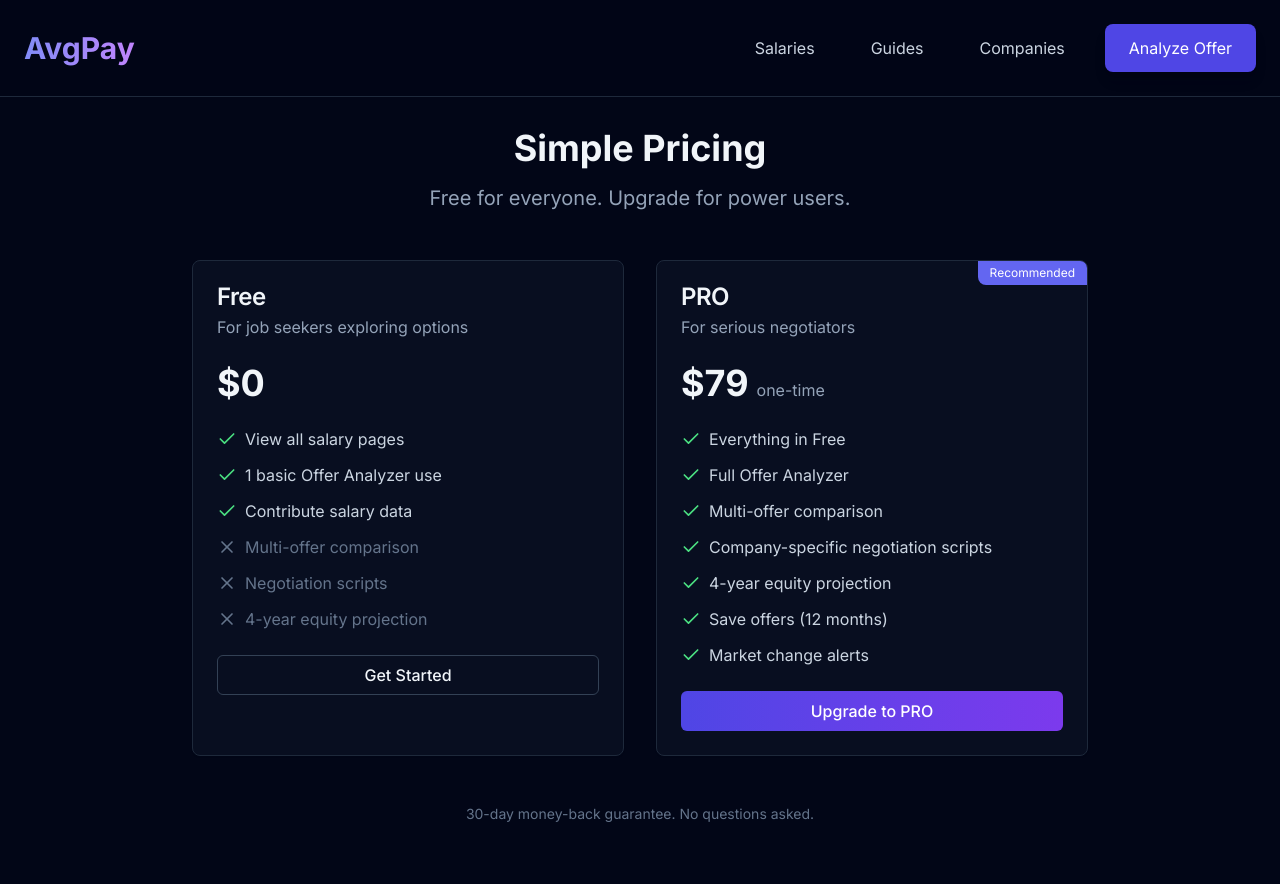
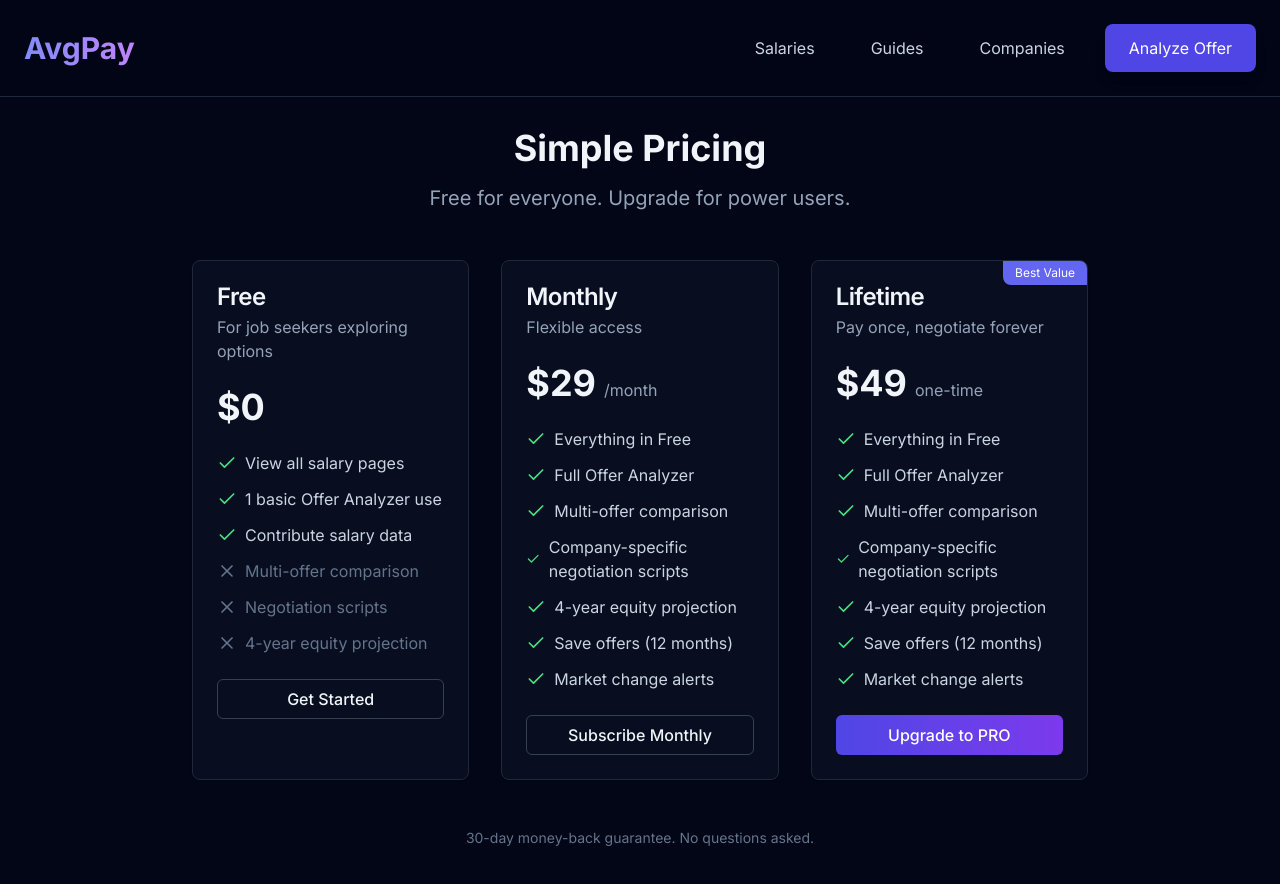
Before and after one commit to wesslabgroup-creator/avgpay-rebuild, a Next.js app: page /pricing in a window 1280 px wide. Shown: the top 884 px of the page. Built offline with nearby package versions, Linux system fonts and the light colour scheme.

Commit message:
Fix pricing:  lifetime /  monthly tiers

```diff
--- a/src/app/pricing/page.tsx
+++ b/src/app/pricing/page.tsx
@@ -21,7 +21,8 @@ export default function PricingPage() {
             </p>
           </div>
 
-          <div className="grid md:grid-cols-2 gap-8">
+          <div className="grid md:grid-cols-3 gap-8">
+            {/* Free Tier */}
             <Card className="border-slate-700 bg-slate-900">
               <CardHeader>
                 <CardTitle className="text-2xl text-slate-100">Free</CardTitle>
@@ -59,17 +60,63 @@ export default function PricingPage() {
               </CardContent>
             </Card>
 
-            <Card className="border-indigo-500 relative overflow-hidden bg-slate-900">
-              <div className="absolute top-0 right-0 bg-indigo-500 text-white text-xs px-3 py-1 rounded-bl-lg">
-                Recommended
-              </div>
+            {/* Monthly Tier */}
+            <Card className="border-slate-700 bg-slate-900">
               <CardHeader>
-                <CardTitle className="text-2xl text-slate-100">PRO</CardTitle>
-                <p className="text-slate-400">For serious negotiators</p>
+                <CardTitle className="text-2xl text-slate-100">Monthly</CardTitle>
+                <p className="text-slate-400">Flexible access</p>
               </CardHeader>
               <CardContent className="space-y-6">
                 <div className="flex items-baseline gap-2">
-                  <span className="text-4xl font-bold text-slate-100">$79</span>
+                  <span className="text-4xl font-bold text-slate-100">$29</span>
+                  <span className="text-slate-400">/month</span>
+                </div>
+                <ul className="space-y-3">
+                  <li className="flex items-center gap-2 text-slate-300">
+                    <Check className="w-5 h-5 text-green-400" />
+                    <span>Everything in Free</span>
+                  </li>
+                  <li className="flex items-center gap-2 text-slate-300">
+                    <Check className="w-5 h-5 text-green-400" />
+                    <span>Full Offer Analyzer</span>
+                  </li>
+                  <li className="flex items-center gap-2 text-slate-300">
+                    <Check className="w-5 h-5 text-green-400" />
+                    <span>Multi-offer comparison</span>
+                  </li>
+                  <li className="flex items-center gap-2 text-slate-300">
+                    <Check className="w-5 h-5 text-green-400" />
+                    <span>Company-specific negotiation scripts</span>
+                  </li>
+                  <li className="flex items-center gap-2 text-slate-300">
+                    <Check className="w-5 h-5 text-green-400" />
+                    <span>4-year equity projection</span>
+                  </li>
+                  <li className="flex items-center gap-2 text-slate-300">
+                    <Check className="w-5 h-5 text-green-400" />
+                    <span>Save offers (12 months)</span>
+                  </li>
+                  <li className="flex items-center gap-2 text-slate-300">
+                    <Check className="w-5 h-5 text-green-400" />
+                    <span>Market change alerts</span>
+                  </li>
+                </ul>
+                <Button variant="outline" className="w-full">Subscribe Monthly</Button>
+              </CardContent>
+            </Card>
+
+            {/* Lifetime Tier */}
+            <Card className="border-indigo-500 relative overflow-hidden bg-slate-900">
+              <div className="absolute top-0 right-0 bg-indigo-500 text-white text-xs px-3 py-1 rounded-bl-lg">
+                Best Value
+              </div>
+              <CardHeader>
+                <CardTitle className="text-2xl text-slate-100">Lifetime</CardTitle>
+                <p className="text-slate-400">Pay once, negotiate forever</p>
+              </CardHeader>
+              <CardContent className="space-y-6">
+                <div className="flex items-baseline gap-2">
+                  <span className="text-4xl font-bold text-slate-100">$49</span>
                   <span className="text-slate-400">one-time</span>
                 </div>
                 <ul className="space-y-3">
```
Also changed, not shown: 1 other file (tests, documents, lock files or other folders).
